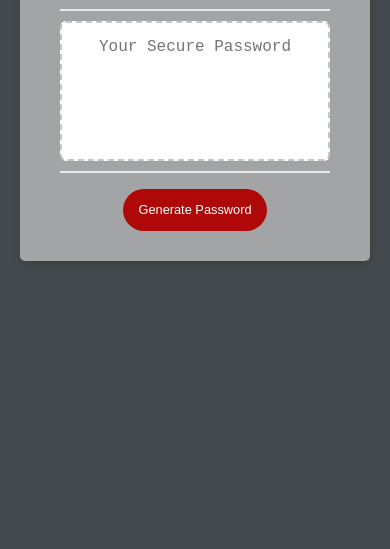
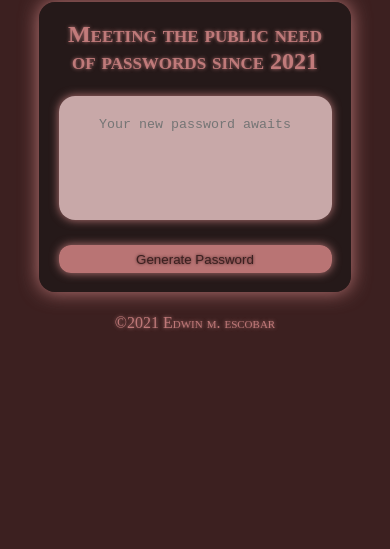
Before and after one commit to escowin/challenge-03, a plain HTML site: page index.html in a window 390 px wide. Shown: the part 295-844 px from the top of the page. Drawn offline with Linux system fonts and the light colour scheme.

Commit message:
css | refactor w/ mobile-first approach

```diff
--- a/assets/css/style.css
+++ b/assets/css/style.css
@@ -2,136 +2,148 @@
 *::before,
 *::after {
   box-sizing: border-box;
-}
-
-html,
-body,
-.wrapper {
-  height: 100%;
   margin: 0;
   padding: 0;
 }
 
-body {
-  font-family: sans-serif;
-  background-color: #44494d;
+:root {
+  --primary: rgb(60, 32, 32);
+  --secondary: rgba(201, 127, 127, 0.9);
+  --tertiary: rgba(25, 22, 22, 0.656);
+  --accent: rgba(255, 216, 216, 0.75);
 }
 
-.wrapper {
-  padding-top: 30px;
-  padding-left: 20px;
-  padding-right: 20px;
+body {
+  color: var(--secondary);
+  font-variant: small-caps;
+  display: flex;
+  flex-direction: column;
+  justify-content: center;
+  align-items: center;
+  height: 100vh;
 }
 
-header {
-  text-align: center;
-  padding: 20px;
-  padding-top: 0px;
-  color: hsl(206, 19%, 70%);
+body, #password:focus {
+  background-color: var(--primary);
 }
 
-.card {
-  background-color: rgba(255, 255, 255, .5);
-  border-radius: 5px;
-  border-width: 1px;
-  box-shadow: rgba(0, 0, 0, 0.15) 0px 2px 8px 0px;
-  color: hsl(206, 17%, 28%);
-  font-size: 18px;
-  margin: 0 auto;
-  max-width: 800px;
-  padding: 30px 40px;
+header, #password-generator, footer {
+  text-shadow: 0 0 1vw var(--secondary);
 }
 
-.card-header::after {
-  content: " ";
-  display: block;
-  width: 100%;
-  background: #e7e9eb;
-  height: 2px;
-}
-
-.card-body {
-  min-height: 100px;
-}
-
-.card-footer {
+#password-generator, #password {
+  border-radius: 1rem;
   text-align: center;
 }
 
-.card-footer::before {
-  content: " ";
-  display: block;
-  width: 100%;
-  background: #e7e9eb;
-  height: 2px;
+#password-generator {
+  background-color: var(--tertiary);
+  box-shadow: 0 0 5vw var(--secondary);
+  width: 80vw;
+  margin: 5vh 0 2.5vh 0;
+  padding: 5vw;
+  justify-content: space-around;
+  display: flex;
+  flex-direction: column;
 }
 
-.card-footer::after {
-  content: " ";
-  display: block;
-  clear: both;
+#password {
+  color: var(--primary);
+  outline: none;
+  -webkit-appearance: none;
+  -moz-appearance: none;
+  appearance: none;
+  resize: none;
+  padding: 2.5vh;
+  height: 7.75rem;
+  margin: 2.5vh 0;
+}
+
+#password, .btn, a {
+  transition: 1s;
+}
+
+#password, .btn {
+  border: none;
+  width: 100%;
+  box-shadow: 0 0 2.5vw var(--secondary);
+}
+
+#password, .btn:active {
+  background-color: var(--accent);
+}
+
+#password:focus {
+  color: var(--accent);
+  box-shadow: 0 0 2.5vw var(--primary), inset 0 0 2.5vw var(--accent);
+  font-weight: bolder;
+  text-shadow: 0 0 1vw var(--accent);
 }
 
 .btn {
-  border: none;
-  background-color: hsl(360, 91%, 36%);
-  border-radius: 25px;
-  box-shadow: rgba(0, 0, 0, 0.1) 0px 1px 6px 0px rgba(0, 0, 0, 0.2) 0px 1px 1px
-    0px;
-  color: hsl(0, 0%, 100%);
-  display: inline-block;
-  font-size: 22px;
-  line-height: 22px;
-  margin: 16px 16px 16px 20px;
-  padding: 14px 34px;
-  text-align: center;
-  cursor: pointer;
+  color: var(--primary);
+  padding: .75vh 2vw;
+  border-radius: .75rem;
+  background-color: var(--secondary);
+  text-shadow: 0 0 .75vw var(--primary);
 }
 
-button[disabled] {
-  cursor: default;
-  background: #c0c7cf;
+a {
+  text-decoration: none;
+  color: inherit;
 }
 
-.float-right {
-  float: right;
+a:active {
+  color: var(--accent);
+  text-shadow: 0 0 1vw var(--secondary);
 }
 
-#password {
-  -webkit-appearance: none;
-  -moz-appearance: none;
-  appearance: none;
-  border: none;
-  display: block;
-  width: 100%;
-  padding-top: 15px;
-  padding-left: 15px;
-  padding-right: 15px;
-  padding-bottom: 85px;
-  font-size: 1.2rem;
-  text-align: center;
-  margin-top: 10px;
-  margin-bottom: 10px;
-  border: 2px dashed #c0c7cf;
-  border-radius: 6px;
-  resize: none;
-  overflow: hidden;
-}
+/* display.tablet */
+@media screen and (min-width: 768px) {
+  header {
+    font-size: 1.75rem;
+  }
 
-@media (max-width: 690px) {
-  .btn {
-    font-size: 1rem;
-    margin: 16px 0px 0px 0px;
-    padding: 10px 15px;
+  h2 {
+    font-size: 2rem;
   }
 
   #password {
-    font-size: 1rem;
+    margin: 5vh 0;
+    height: 8rem;
+  }
+
+  #password, .btn {
+    font-size: 1.25rem;
+  }
+
+  .btn {
+    padding: 1.75vh;
   }
 }
 
-@media (max-width: 500px) {
+/* display.small-desktop */
+@media screen and (min-width: 1024px) {
+  header {
+    font-size: 2rem;
+  }
+
   .btn {
-    font-size: 0.8rem;
+    padding: 2vh;
+  }
+
+  .btn:hover {
+    background-color: var(--accent);
+  }
+
+  a:hover {
+    color: var(--accent);
   }
 }
+
+/* display.large-desktop */
+@media screen and (min-width: 1440px) {
+  h2 {
+    font-size: 2.75rem;
+  }
+}
--- a/assets/js/script.js
+++ b/assets/js/script.js
@@ -68,7 +68,7 @@ var generatePassword = function() {
   var guaranteedCharacters = [];
 
   // conditional statement - checking if criteria
-  if (!criteria) return "password cannot be generated, select at least one character type.";
+  if (!criteria) return "new password could not be generated, try again";
 
   // -  lowercase
   if (criteria.includeLowerCase) {
--- a/index.html
+++ b/index.html
@@ -6,29 +6,30 @@
     <meta http-equiv="X-UA-Compatible" content="ie=edge" />
     <title>Password Generator</title>
     <link rel="stylesheet" href="./assets/css/style.css" />
+    <script defer src="./assets/js/script.js"></script>
   </head>
   <body>
-    <div class="wrapper">
     <header>
-        <h1>Password Generator</h1>
+      <h1>Password generator</h1>
     </header>
-      <div class="card">
-        <div class="card-header">
-          <h2>Generate a Password</h2>
-        </div>
-        <div class="card-body">
+    <main class="card" id="password-generator">
+      <section>
+        <h2>Meeting the public need of passwords since 2021</h2>
+      </section>
+      <section>
         <textarea
           readonly
           id="password"
-            placeholder="Your Secure Password"
+          placeholder="Your new password awaits"
           aria-label="Generated Password"
         ></textarea>
-        </div>
-        <div class="card-footer">
+      </section>
+      <section>
         <button id="generate" class="btn">Generate Password</button>
-        </div>
-      </div>
-    </div>
-    <script src="./assets/js/script.js"></script>
+      </section>
+    </main>
+    <footer>
+      &copy;2021 <a href="https://github.com/escowin/password-generator" target="_blank">Edwin m. escobar</a>
+    </footer>
   </body>
 </html>
```
Lines whose indentation alone changed are shown as unchanged.
